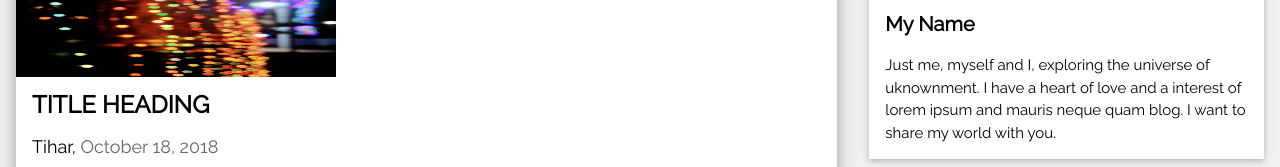
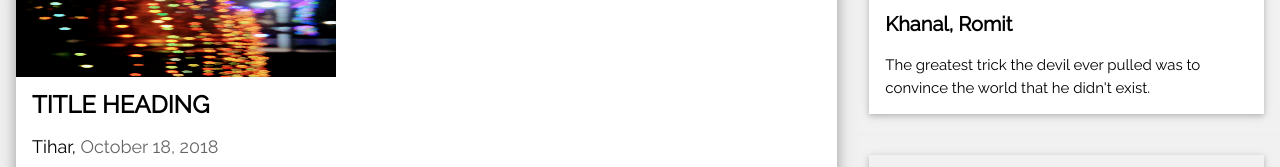
Before and after one commit to upsteer/upsteer.github.io, a plain HTML site: page index.html in a window 1280 px wide. Shown: the part 220-387 px from the top of the page. Drawn offline with nearby package versions, Linux system fonts and the light colour scheme.

Commit message:
Update index.html

```diff
--- a/index.html
+++ b/index.html
@@ -76,10 +76,10 @@ and is wrapped around the whole page content, except for the footer in this exam
 <div class="w3-col l4">
   <!-- About Card -->
   <div class="w3-card w3-margin w3-margin-top">
-  <img src="/w3images/avatar_g.jpg" style="width:100%">
+  <img src="upsteer.jpg" style="width:100%">
     <div class="w3-container w3-white">
-      <h4><b>My Name</b></h4>
-      <p>Just me, myself and I, exploring the universe of uknownment. I have a heart of love and a interest of lorem ipsum and mauris neque quam blog. I want to share my world with you.</p>
+      <h4><b>Khanal, Romit</b></h4>
+      <p>The greatest trick the devil ever pulled was to convince the world that he didn't exist.</p>
     </div>
   </div><hr>
 
```
